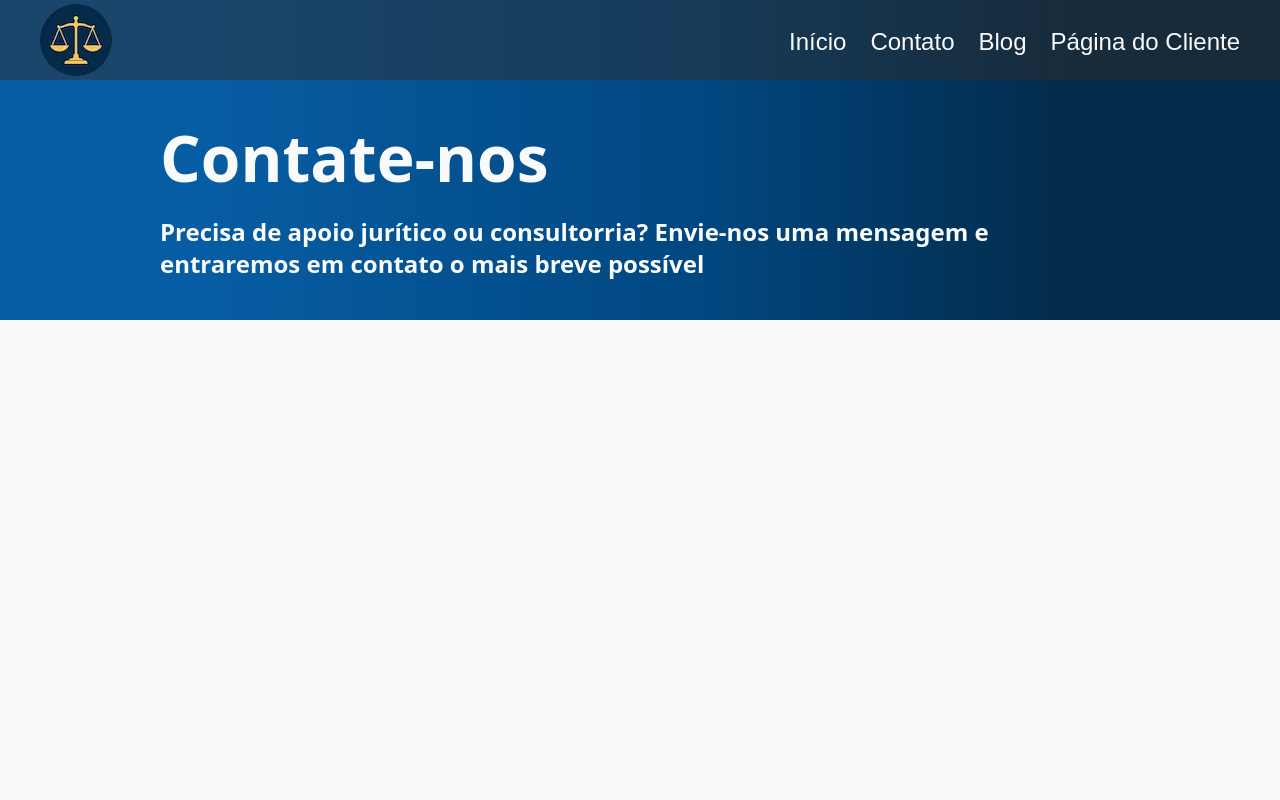
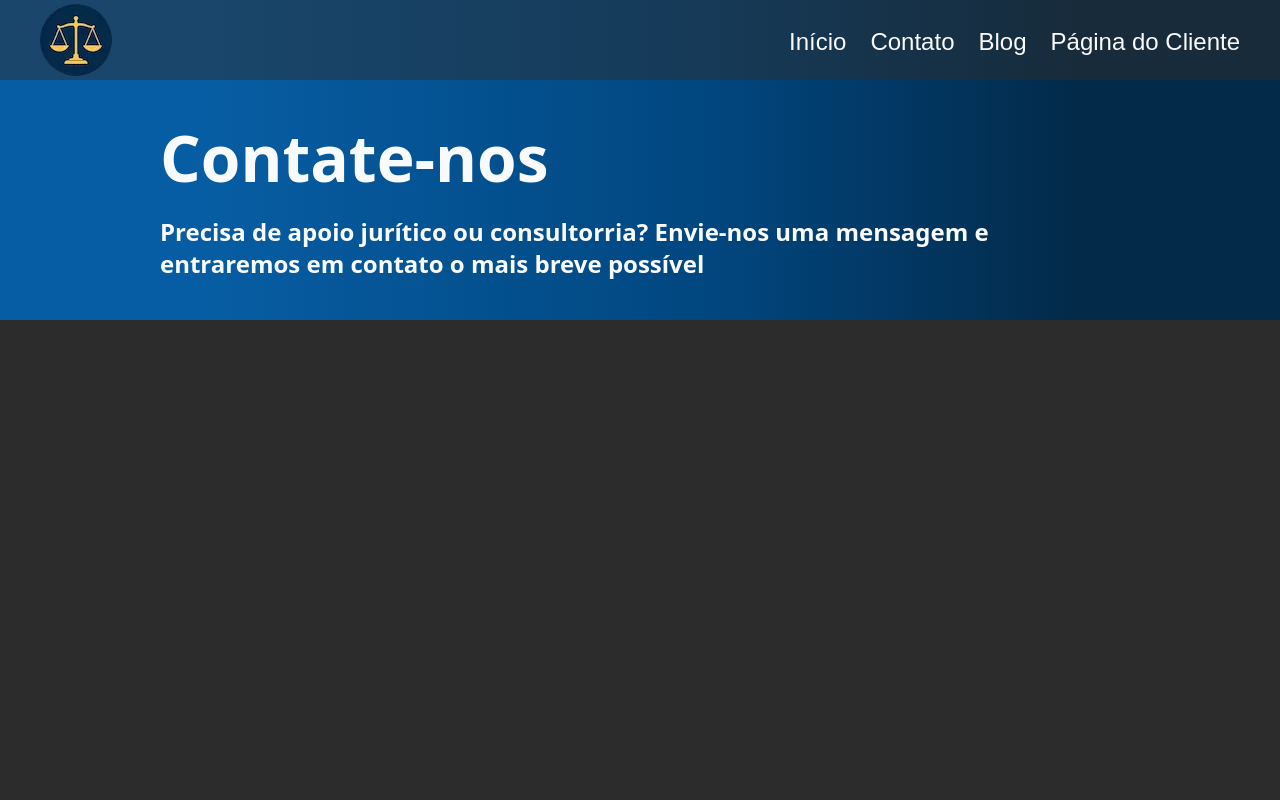
Before and after one commit to DavidSheltonSF/corporate-lawyer-website, a Next.js app: page /contact in a window 1280 px wide. Shown: the top 800 px of the page. Built offline with nearby package versions, Linux system fonts and the light colour scheme.

Commit message:
refactor(Contact page): set the background color to black

```diff
--- a/app/contact/page.tsx
+++ b/app/contact/page.tsx
@@ -2,7 +2,7 @@ import { HeroSection } from '../components/HeroSection';
 
 export default function Contact() {
   return (
-    <div className="flex flex-col min-h-screen items-center bg-zinc-50 font-sans bg-color-white">
+    <div className="flex flex-col min-h-screen items-center bg-zinc-50 font-sans bg-color-black">
       <HeroSection additionalStyles="h-[320px] items-end" background="var(--blue-gradient)">
         <div className="flex flex-col ml-[160px] w-[936px] text-color-white gap-[16px] pb-[40px]">
           <h1 className="text-[64px] font-bold">Contate-nos</h1>
```
